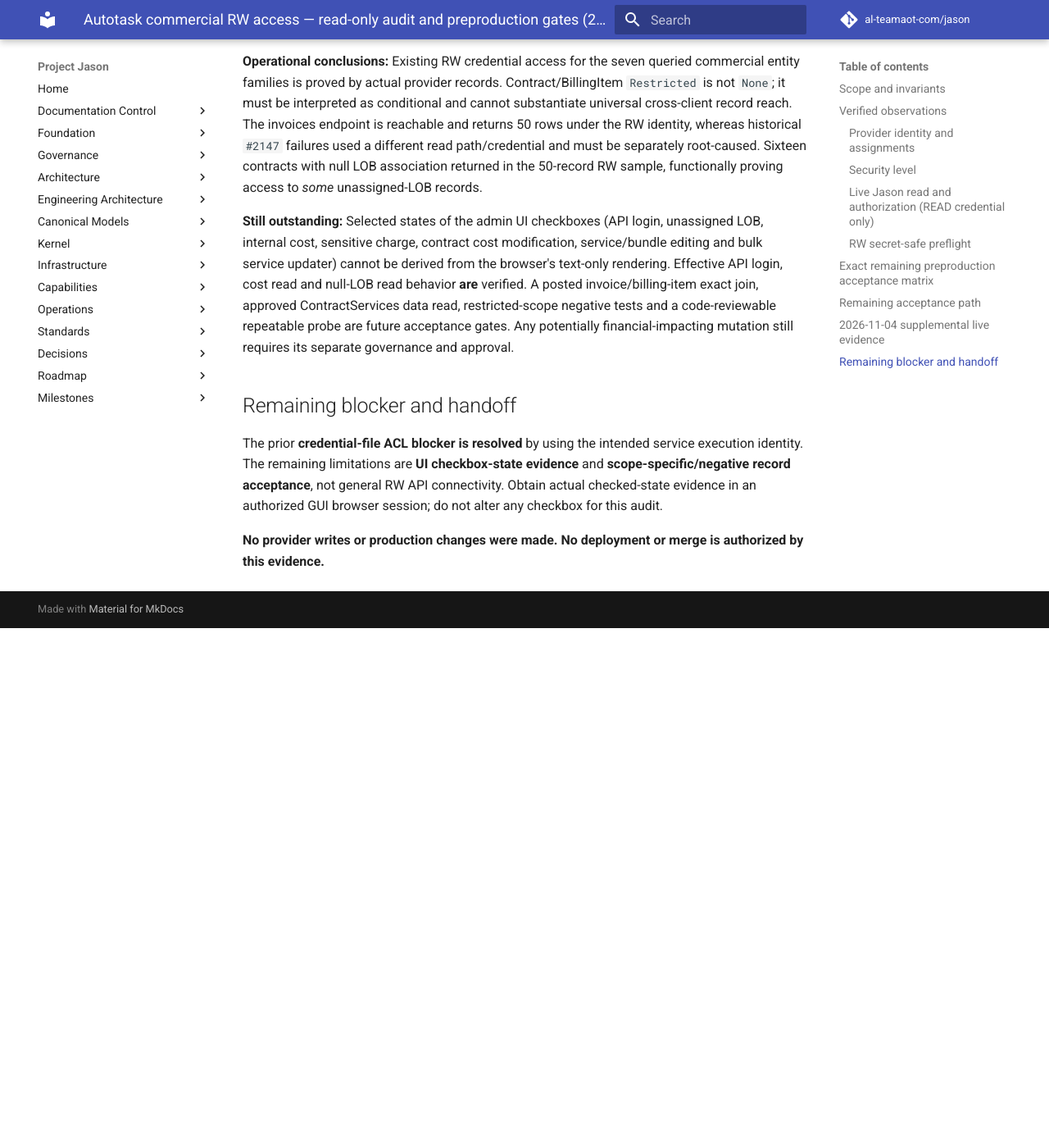
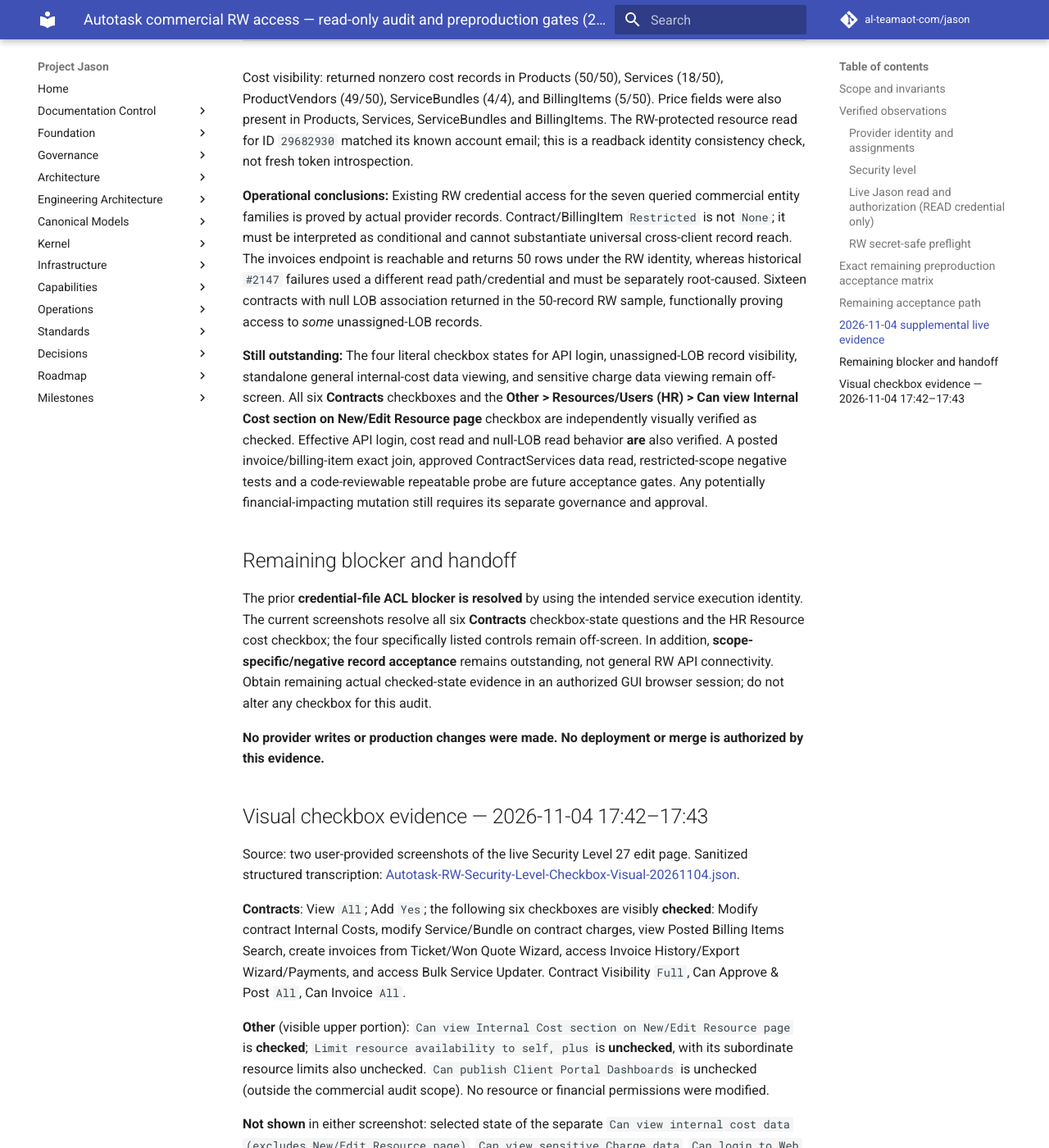
Before and after one commit to al-teamaot-com/jason, an MkDocs documentation site: the page built from docs/operations/Autotask-Commercial-RW-Preproduction-Audit-20261104.md, in a window 1280 px wide and 1400 px high, scrolled down 5375 px. Shown: the whole window at 82% size. Built offline with MkDocs 1.6.1 and Material for MkDocs 9.7.7, drawn with Linux system fonts in a browser that asks for light colours; comment, search, counter and statistics services are not loaded; before the commit the page ends 6141 px from its top, so only the background shows below that; some of the changed text lies outside the part shown.

Commit message:
docs(autotask): reconcile user screenshot checkbox proof with RW audit

```diff
--- a/docs/operations/Autotask-Commercial-RW-Preproduction-Audit-20261104.md
+++ b/docs/operations/Autotask-Commercial-RW-Preproduction-Audit-20261104.md
@@ -35,7 +35,7 @@
 - Opportunities & Quotes: View **All**, Add **Yes**, Edit **All**, Delete **All**.
 - Devices & Subscriptions: View **All**, Add **Yes**, Edit **All**, Delete **All**.
 
-**Not verified:** checkbox selections for `Can view internal cost data (excludes New/Edit Resource page)`, `Can view sensitive Charge data`, `Can modify contract Internal Costs`, `Can modify Service/Bundle on contract charges`, `Can access Bulk Service Updater`, and `Can login to Web Services API`. Text extraction lists labels but not checked/unchecked state. Record these via direct checked-state evidence before claiming positive permissions. The profile is broadly permissive; do **not** treat that as authorization for autonomous money-moving or obligation-changing operations.
+**Visual screenshot evidence (2026-11-04):** All six Contracts checkboxes are **checked**, including modifying contract internal costs, modifying Service/Bundle on contract charges, viewing posted billing items, creating invoices from ticket/won quote wizard, invoice history/export/payments and accessing Bulk Service Updater. The Resource HR internal-cost-section checkbox in **Other** is also checked, and the overall resource-visibility limiter is unchecked. **Still not visually verified:** the separate `Can view internal cost data (excludes New/Edit Resource page)`, `Can view sensitive Charge data`, and `Can login to Web Services API` checkboxes, plus the API-user `Resource can view items with no assigned Line of Business` checkbox. The screenshot does not extend to those controls. The profile is broadly permissive; do **not** treat that as authorization for autonomous money-moving or obligation-changing operations. Source: `evidence/Autotask-RW-Security-Level-Checkbox-Visual-20261104.json`.
 
 ### Live Jason read and authorization (READ credential only)
 
@@ -62,7 +62,7 @@
 | RW credential identity | Secure runner obtains `autotask.write` through its existing approved OpenBao AppRole; provider-backed identity evidence matches Jason ReadWrite `29682930` without disclosing secret | **PASS in authorized service context**; original interactive-shell denial is resolved |
 | RW provider GET authorization | Fixed allowlisted, GET-only compiled connector reads in an authorized service context (no new standing capability) | **PASS**: 32 GET calls, entity metadata and bounded records for core commercial objects; no writes |
 | LOB consistency | Verify `17/18/19/20` assignment plus record scope, including null LOB | Assignments pass; **16 unassigned-LOB contracts returned** by RW; per-LOB record coverage not fully proved |
-| Cost and pricing | Confirm visible cost values and independently confirm UI checkbox selections | **RW nonzero-cost fields verified** for Products, Services, ProductVendors, ServiceBundles, BillingItems; checked-state evidence not captured |
+| Cost and pricing | Confirm visible cost values and independently confirm UI checkbox selections | **RW nonzero-cost fields verified** for Products, Services, ProductVendors, ServiceBundles, BillingItems; **contract internal-cost mutation checkbox visually checked**, standalone general cost-visibility checkbox still off-screen |
 | Commercial coverage | Validate Products, ProductVendors, Services, ServiceBundles, POs, contracts/**ContractServices**, BillingItems, Invoices and exact billing joins | **Core seven entity reads pass**; ContractServices approved record-read route and exact joins not tested |
 | Permission divergence | Compare effective RW metadata and records with security level and separate read-only credential | **Verified**: RW Contracts and BillingItems `Restricted` (both readable), RW Invoices `All` and readable while existing RO account is denied; further record-scope negatives pending |
 | Jason execution grant | Registry state + exact matched principal/grant, organization/client, execution plan/approval policy. Negative tests ensure catalog/billing writes denied until separately approved | **Caller denial confirmed**; full grant matrix pending |
@@ -97,10 +97,21 @@
 
 **Operational conclusions:** Existing RW credential access for the seven queried commercial entity families is proved by actual provider records. Contract/BillingItem `Restricted` is not `None`; it must be interpreted as conditional and cannot substantiate universal cross-client record reach. The invoices endpoint is reachable and returns 50 rows under the RW identity, whereas historical `#2147` failures used a different read path/credential and must be separately root-caused. Sixteen contracts with null LOB association returned in the 50-record RW sample, functionally proving access to *some* unassigned-LOB records.
 
-**Still outstanding:** Selected states of the admin UI checkboxes (API login, unassigned LOB, internal cost, sensitive charge, contract cost modification, service/bundle editing and bulk service updater) cannot be derived from the browser's text-only rendering. Effective API login, cost read and null-LOB read behavior **are** verified. A posted invoice/billing-item exact join, approved ContractServices data read, restricted-scope negative tests and a code-reviewable repeatable probe are future acceptance gates. Any potentially financial-impacting mutation still requires its separate governance and approval.
+**Still outstanding:** The four literal checkbox states for API login, unassigned-LOB record visibility, standalone general internal-cost data viewing, and sensitive charge data viewing remain off-screen. All six **Contracts** checkboxes and the **Other > Resources/Users (HR) > Can view Internal Cost section on New/Edit Resource page** checkbox are independently visually verified as checked. Effective API login, cost read and null-LOB read behavior **are** also verified. A posted invoice/billing-item exact join, approved ContractServices data read, restricted-scope negative tests and a code-reviewable repeatable probe are future acceptance gates. Any potentially financial-impacting mutation still requires its separate governance and approval.
 
 ## Remaining blocker and handoff
 
-The prior **credential-file ACL blocker is resolved** by using the intended service execution identity. The remaining limitations are **UI checkbox-state evidence** and **scope-specific/negative record acceptance**, not general RW API connectivity. Obtain actual checked-state evidence in an authorized GUI browser session; do not alter any checkbox for this audit.
+The prior **credential-file ACL blocker is resolved** by using the intended service execution identity. The current screenshots resolve all six **Contracts** checkbox-state questions and the HR Resource cost checkbox; the four specifically listed controls remain off-screen. In addition, **scope-specific/negative record acceptance** remains outstanding, not general RW API connectivity. Obtain remaining actual checked-state evidence in an authorized GUI browser session; do not alter any checkbox for this audit.
 
 **No provider writes or production changes were made. No deployment or merge is authorized by this evidence.**
+
+
+## Visual checkbox evidence — 2026-11-04 17:42–17:43
+
+Source: two user-provided screenshots of the live Security Level 27 edit page. Sanitized structured transcription: [Autotask-RW-Security-Level-Checkbox-Visual-20261104.json](evidence/Autotask-RW-Security-Level-Checkbox-Visual-20261104.json).
+
+**Contracts**: View `All`; Add `Yes`; the following six checkboxes are visibly **checked**: Modify contract Internal Costs, modify Service/Bundle on contract charges, view Posted Billing Items Search, create invoices from Ticket/Won Quote Wizard, access Invoice History/Export Wizard/Payments, and access Bulk Service Updater. Contract Visibility `Full`, Can Approve & Post `All`, Can Invoice `All`.
+
+**Other** (visible upper portion): `Can view Internal Cost section on New/Edit Resource page` is **checked**; `Limit resource availability to self, plus` is **unchecked**, with its subordinate resource limits also unchecked. `Can publish Client Portal Dashboards` is unchecked (outside the commercial audit scope). No resource or financial permissions were modified.
+
+**Not shown** in either screenshot: selected state of the separate `Can view internal cost data (excludes New/Edit Resource page)`, `Can view sensitive Charge data`, `Can login to Web Services API`, or the API User's `Resource can view items with no assigned Line of Business`. Functional RW API GET tests substantiate working API login, nonzero costs, and some unassigned-LOB contract reads, but those tests do **not** prove the UI checkbox values.
```
